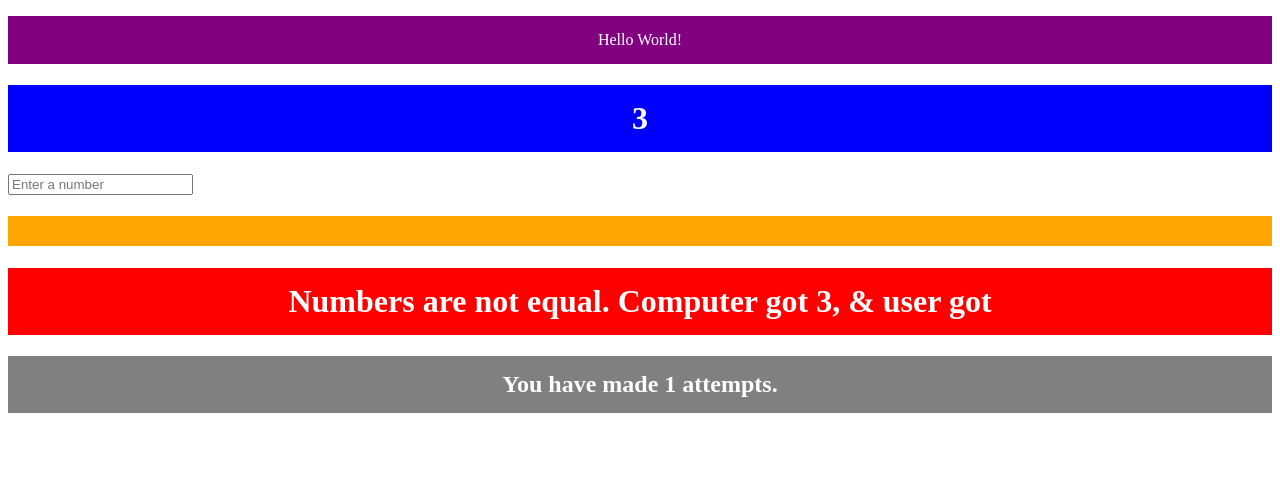
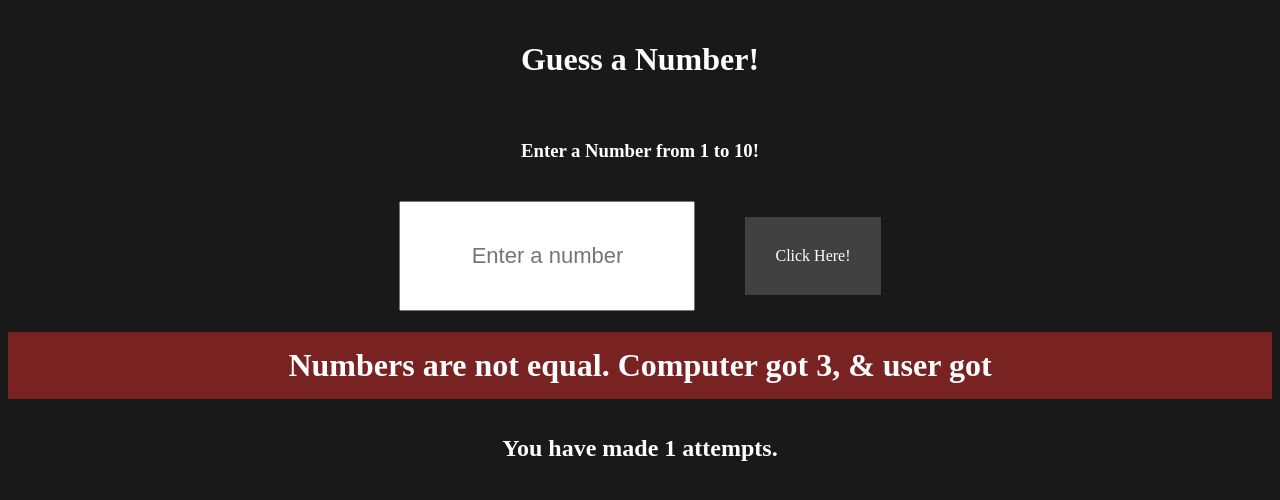
Before and after one commit to PeytonBailey00/Week-12, a plain HTML site: page index.html in a window 1280 px wide. Both pictures are taken after a click on the element "Click Here!". Drawn offline with Linux system fonts and the light colour scheme.

Commit message:
Fourth Commit. 4-6-22. Finalized Code & added Cosmetic Improvements.

```diff
--- a/app.js
+++ b/app.js
@@ -10,12 +10,6 @@ userNum.focus();
 let counter = 0;
 
 function run() {
-    let a = document.getElementById("paragraph")
-    a.innerHTML = "Hello World!";
-    a.style.backgroundColor = "purple";
-    a.style.color = "white";
-    a.style.padding = "15px";
-    a.style.textAlign = "center";
     randomNum();
     userNumber();
     compareNumbers();
@@ -23,23 +17,11 @@ function run() {
 
 function randomNum() {
     let ran = Math.floor(Math.random() * 10)
-    let b = document.getElementById("random")
-    b.innerHTML = ran;
-    b.style.backgroundColor = "blue";
-    b.style.color = "white";
-    b.style.padding = "15px";
-    b.style.textAlign = "center";
     return ran;
 }
 
 function userNumber() {
     let user = document.getElementById("getNumber").value;
-    let c = document.getElementById("userNumber")
-    c.innerHTML = user;
-    c.style.backgroundColor = "orange";
-    c.style.color = "white";
-    c.style.padding = "15px";
-    c.style.textAlign = "center";
     return user;
 }
 
@@ -51,28 +33,30 @@ function compareNumbers() {
 
     if (x != y) {
         d.innerHTML = "Numbers are not equal. Computer got " + y + ", & user got " + x;
-        d.style.backgroundColor = "red";
+        d.style.backgroundColor = "#782222";
         d.style.color = "white";
         d.style.padding = "15px";
         d.style.textAlign = "center";
         counter++
         e.innerHTML = "You have made " + counter + " attempts."
-        e.style.backgroundColor = "gray";
+        e.style.backgroundColor = "#191919";
         e.style.color = "white";
         e.style.padding = "15px";
         e.style.textAlign = "center";
+        document.querySelector("body").style.backgroundColor ="#191919"
     } else if (x == y) {
         d.innerHTML = "Numbers are equal. Computer got " + y + ", & user got " + x;
-        d.style.backgroundColor = "green";
+        d.style.backgroundColor = "#255417";
         d.style.color = "white";
         d.style.padding = "15px";
         d.style.textAlign = "center";
         counter++
         e.innerHTML = "You took " + counter + " attempts to get it right."
-        e.style.backgroundColor = "gray";
+        e.style.backgroundColor = "#191919";
         e.style.color = "white";
         e.style.padding = "15px";
         e.style.textAlign = "center";
+        document.querySelector("body").style.backgroundColor ="#191919"
     }
     resetInput();
 }
--- a/index.html
+++ b/index.html
@@ -7,11 +7,15 @@
 </head>
 <body>
 
-    <p onclick="run()" id="paragraph">Click Here!</p>
+    <h1 class="header">Guess a Number!</h1>
+    <h3 class="instructions">Enter a Number from 1 to 10!</h3>
+
+    <div class="inputNumberBox">
+        <input placeholder="Enter a number" id="getNumber">
+        <p onclick="run()" id="paragraph">Click Here!</p>
+    </div>
 
     <h1 id="random"></h1>
-
-    <input placeholder="Enter a number" id="getNumber">
 
     <h1 id="userNumber"></h1>
 
@@ -26,23 +30,6 @@
 
 
 
-
-
-
-
-
-
-
-
-
-
-
-
-
-
-
-
-
     <script src="app.js"></script>
 </body>
 </html>
--- a/style.css
+++ b/style.css
@@ -0,0 +1,30 @@
+#getNumber {
+    font-size: 22px;
+    text-align: center;
+}
+
+.inputNumberBox {
+    display: flex;
+    justify-content: center;
+}
+
+#paragraph {
+    margin-left: 50px;
+    background-color: rgb(65, 65, 65);
+    color: white;
+    padding: 30px;
+}
+
+.header {
+    background-color: rgb(25, 25, 25);
+    color: white;
+    padding: 20px;
+    text-align: center;
+}
+
+.instructions {
+    background-color: rgb(25, 25, 25);
+    color: white;
+    padding: 20px;
+    text-align: center;
+}
```
